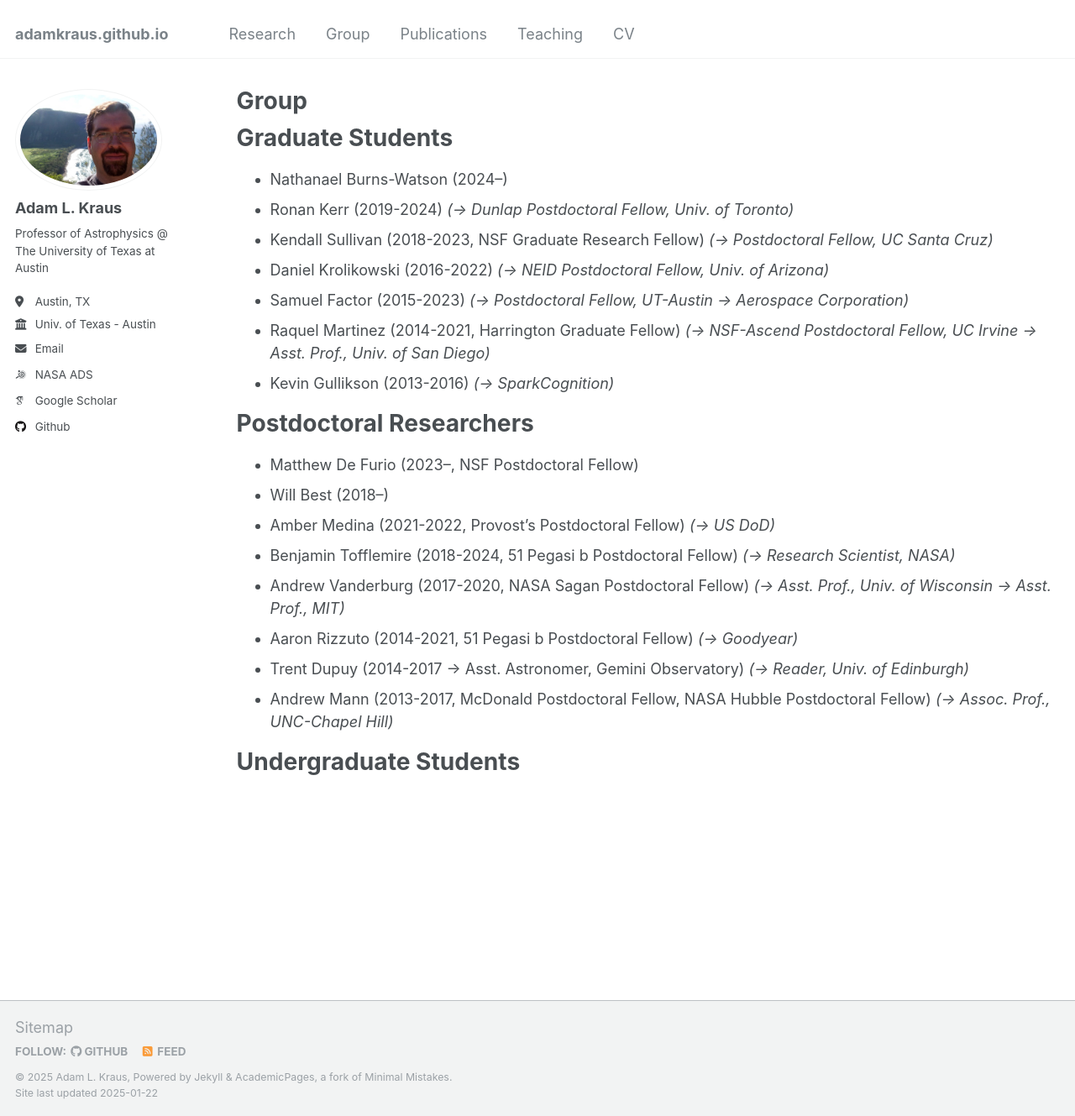
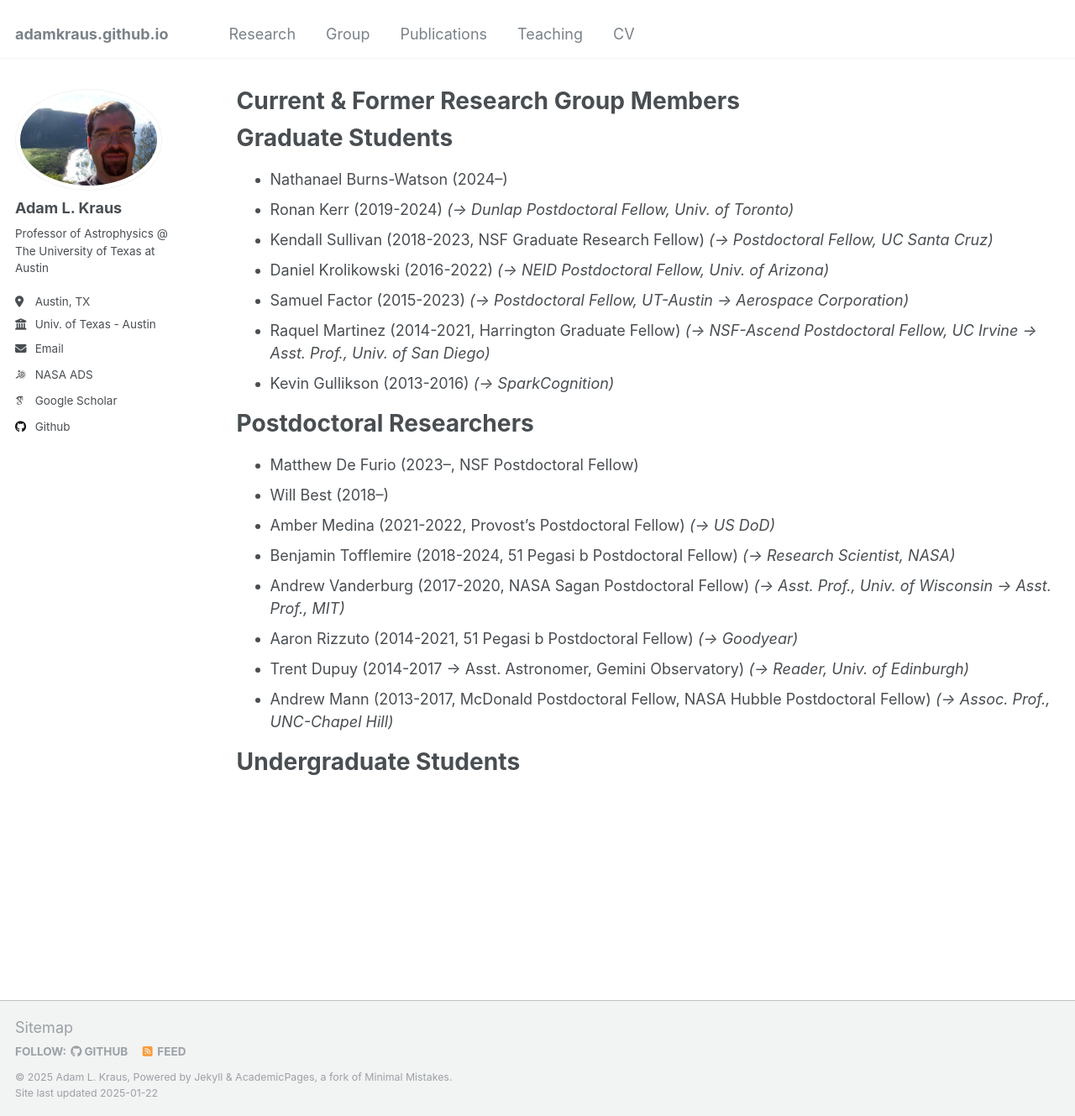
Before and after one commit to adamkraus/adamkraus.github.io, a Jekyll site: the page built from _pages/group.md, in a window 1280 px wide and 1329 px high. Shown: the whole window at 84% size. Built offline with Jekyll 4.4.1, drawn with Linux system fonts in a browser that asks for light colours; some web fonts are replaced.

Commit message:
Update group.md

```diff
--- a/_pages/group.md
+++ b/_pages/group.md
@@ -1,6 +1,6 @@
 ---
 layout: archive
-title: "Group"
+title: "Current & Former Research Group Members"
 permalink: /group/
 author_profile: true
 redirect_from:
```
